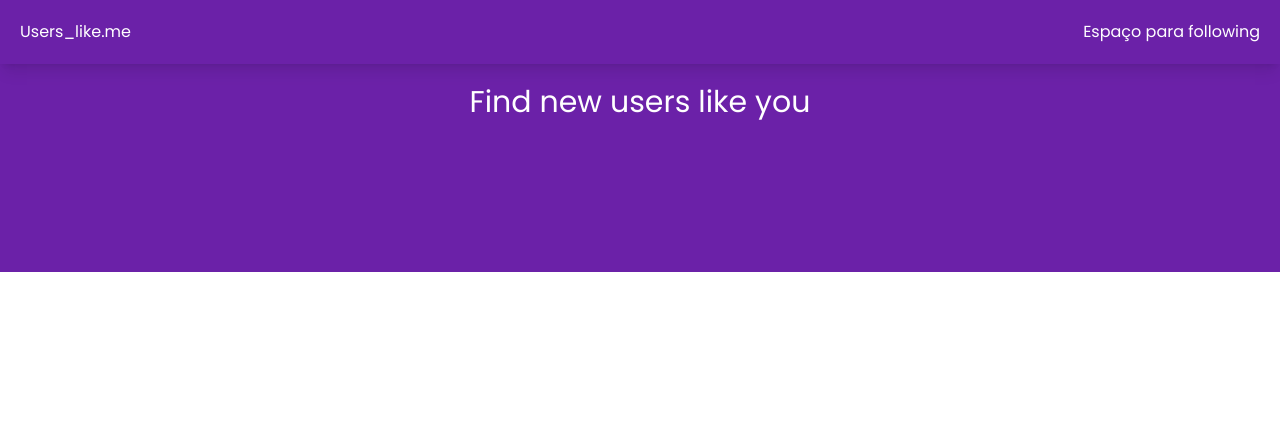
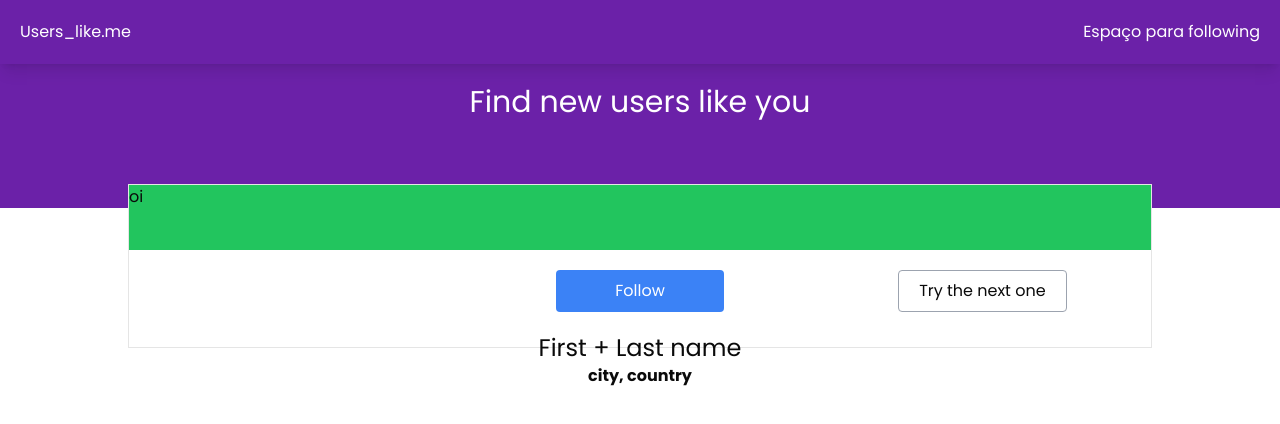
Before and after one commit to Campos1911/Desafio-Aumo, a Next.js app in the folder frontend/: page / in a window 1280 px wide. Shown: the top 424 px of the page. Built offline with nearby package versions, Linux system fonts and the light colour scheme.

Commit message:
Primeiro card do perfil criado

```diff
--- a/frontend/src/app/page.tsx
+++ b/frontend/src/app/page.tsx
@@ -1,8 +1,13 @@
+import { UserCard } from "@/components/Cards";
+
 export default function Home() {
   return (
     <div>
-      <div className="flex text-white justify-center p-5 w-full bg-purple-800 h-52">
+      <div className="flex text-white justify-center p-5 w-full bg-purple-800 h-36">
         <p className="text-3xl">Find new users like you</p>
+      </div>
+      <div className="w-full flex flex-col items-center justify-center absolute h-64 translate-y-[-70px]">
+        <UserCard />
       </div>
     </div>
   );
--- /dev/null
+++ b/frontend/src/components/Cards/UserCard.tsx
@@ -0,0 +1,30 @@
+import React from "react";
+
+const UserCard = () => {
+  return (
+    <div className="flex flex-col w-[80%] items-center border">
+      <div className="h-[40%] bg-green-500 w-full">oi</div>
+      <div className="flex flex-col gap-5 h-[60%] bg-white w-full">
+        <div className="flex w-full justify-between mt-5">
+          <section className="w-[33%]"></section>
+          <section className="w-[33%] flex justify-center">
+            <button className="bg-blue-500 text-white p-2 rounded-sm w-[50%]">
+              Follow
+            </button>
+          </section>
+          <section className="w-[33%] flex justify-center">
+            <button className="border border-gray-400 p-2 rounded-sm w-[50%]">
+              Try the next one
+            </button>
+          </section>
+        </div>
+        <div className="flex flex-col w-full items-center">
+          <p className="text-2xl">First + Last name</p>
+          <p className="font-bold">city, country</p>
+        </div>
+      </div>
+    </div>
+  );
+};
+
+export default UserCard;
--- /dev/null
+++ b/frontend/src/components/Cards/index.ts
@@ -0,0 +1,3 @@
+import UserCard from "./UserCard";
+
+export { UserCard };
```
